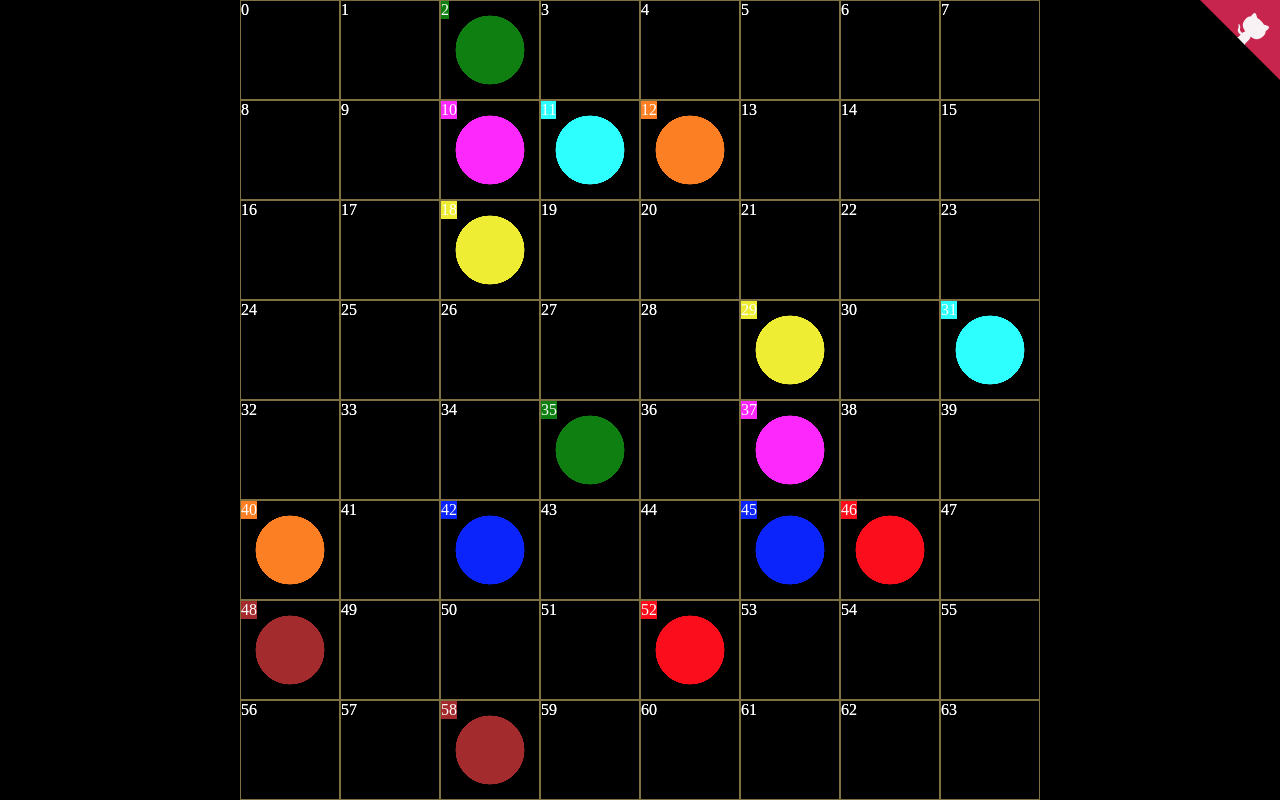
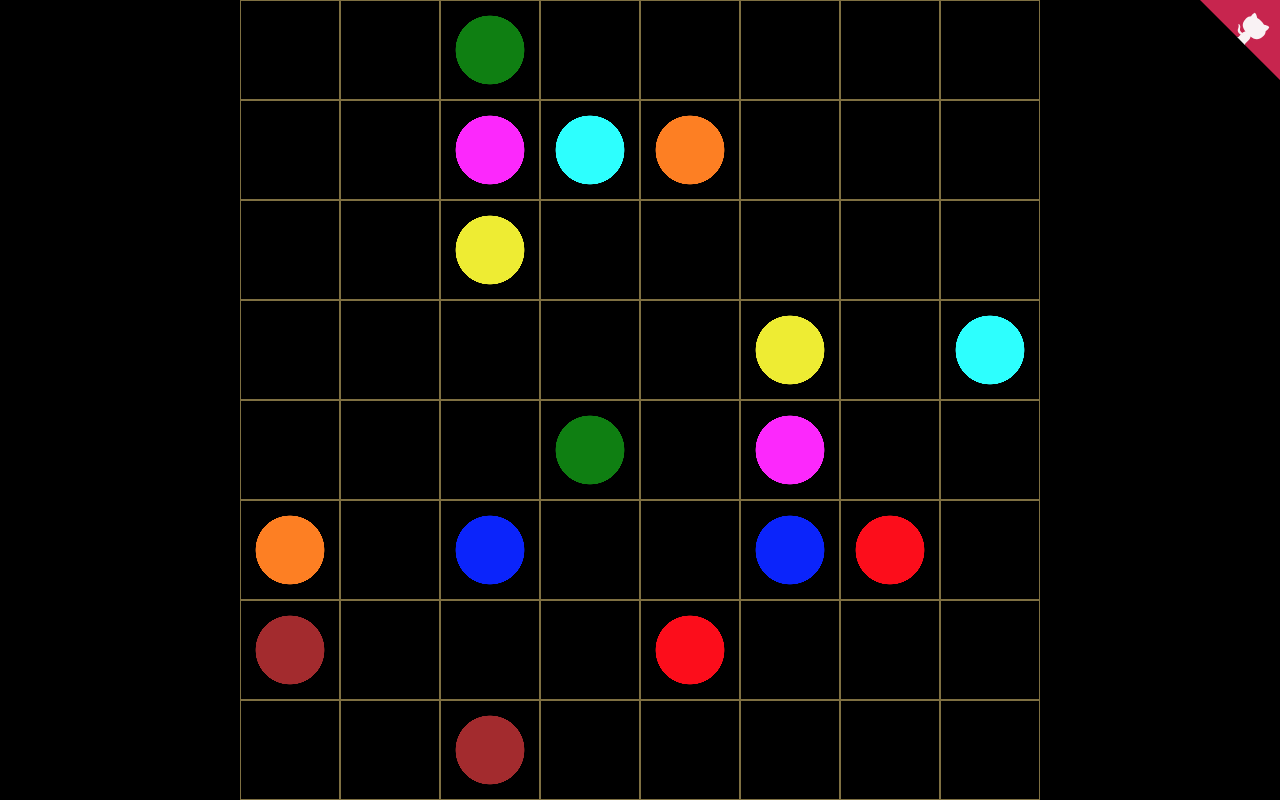
Before and after one commit to dom111/flow-free, a website: page index.html in a window 1280 px wide. Drawn offline with Linux system fonts and the light colour scheme.

Commit message:
Remove debug numbers from grid.

```diff
--- a/index.html
+++ b/index.html
@@ -39,7 +39,7 @@
       </svg>
     </a>
 
-    <div id="app" data-debug></div>
+    <div id="app"></div>
 
     <script src="dist/app.js"></script>
   </body>
```
